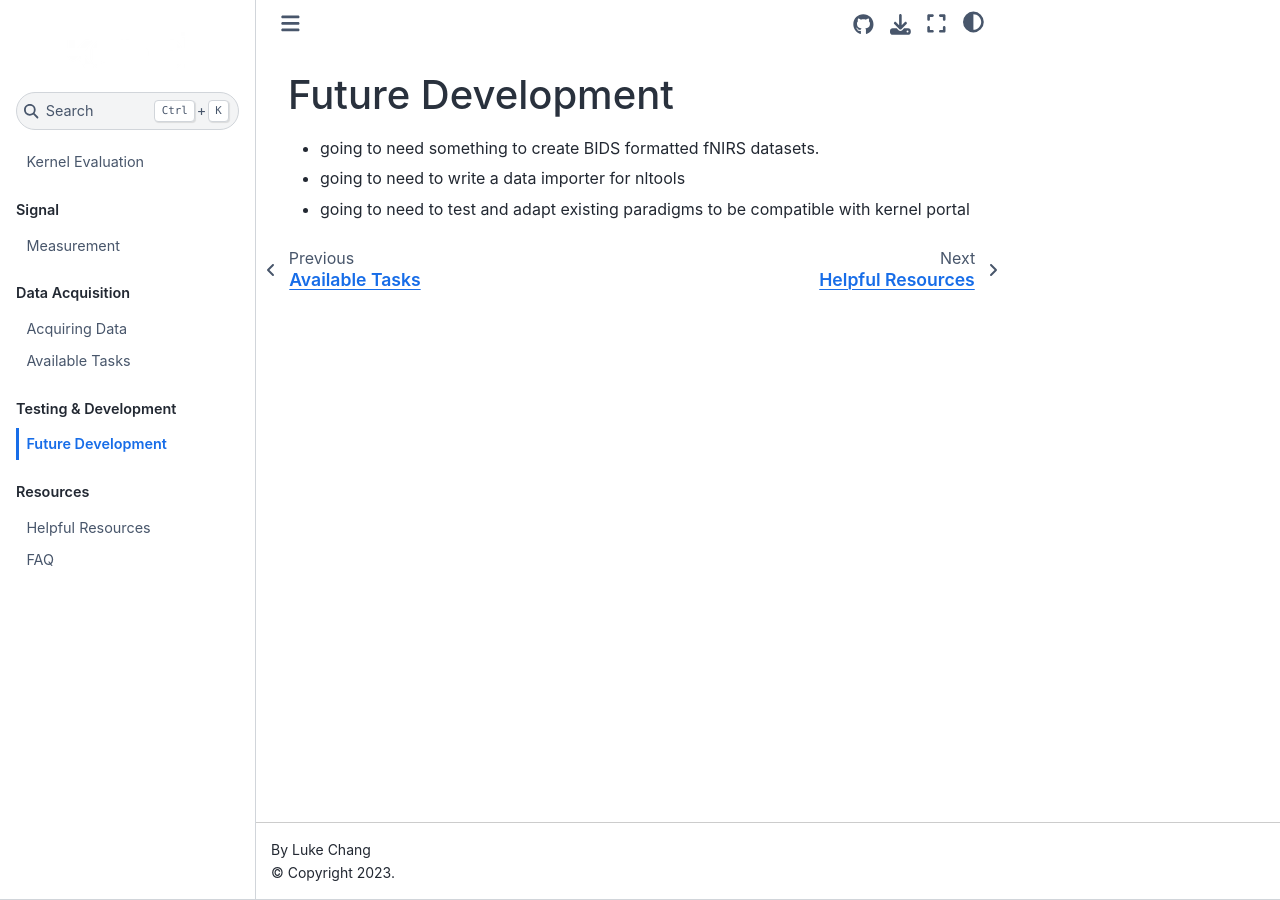
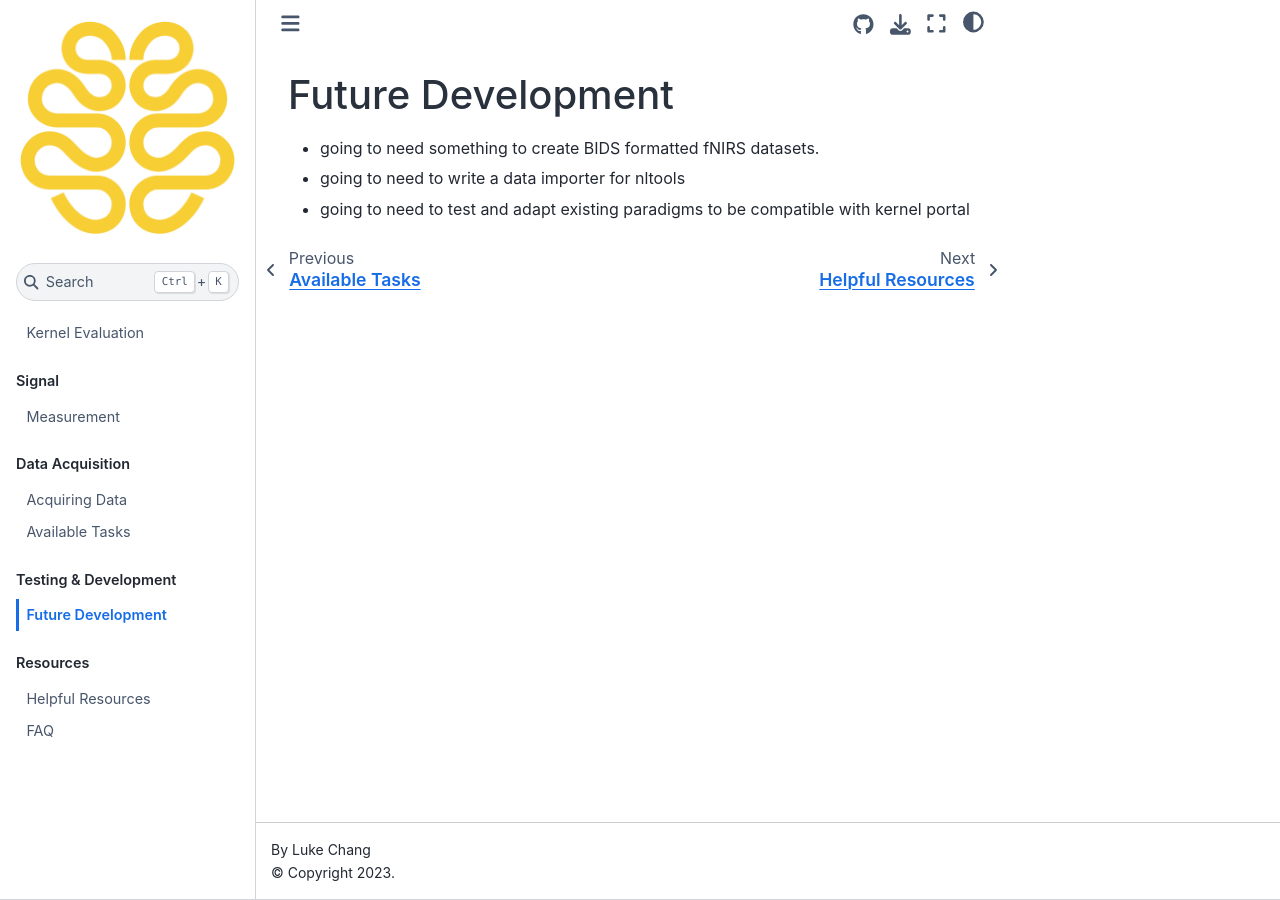
Before and after one commit to cosanlab/kernel, a Jupyter Book: the page built from docs/development.md, in a window 1280 px wide. Built offline with Jupyter Book 1.0.4 settings and Sphinx 7.4.7 and the Sphinx Book theme 1.1.4, drawn with Linux system fonts in a browser that asks for light colours; pages that are not in the unit, such as notebooks, are missing from menus.

Commit message:
changed logo

```diff
--- a/docs/_config.yml
+++ b/docs/_config.yml
@@ -3,7 +3,7 @@
 
 title: Working with Kernel
 author: Luke Chang
-logo: kernel-logo-white.webp
+logo: CIM_Logo_Icon_Yellow.png
 exclude_patterns: [ README.md, _build, Thumbs.db, .DS_Store, "**.ipynb_checkpoints", "**/*/figure.ipynb"]
 
 # Force re-execution of notebooks on each build.
```
Also changed, not shown: docs/CIM_Logo_Icon_Yellow.png (added).
